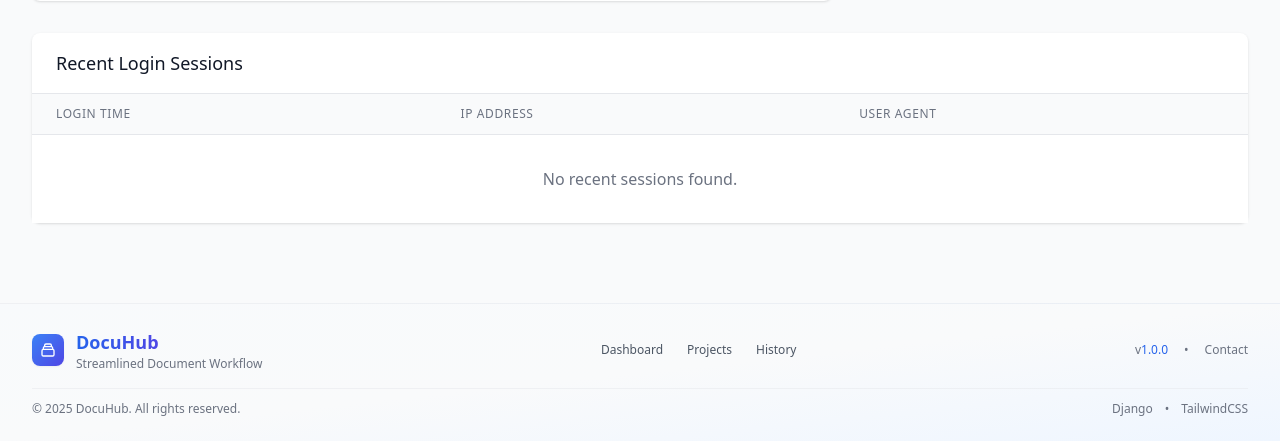
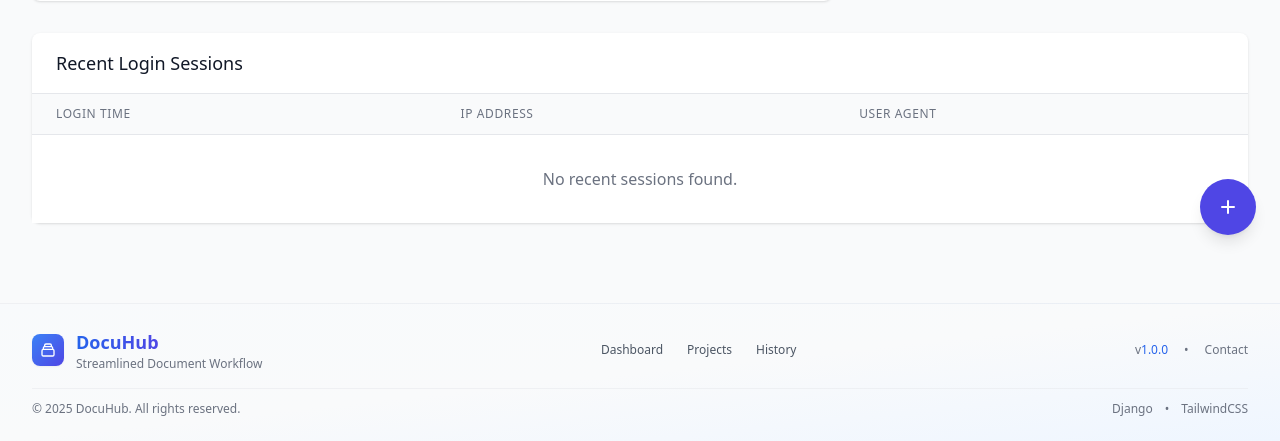
Before and after one commit to drsshk/docuhub, a Django app: page /accounts/admin/users/1/ in a window 1280 px wide. Shown: the part 541-982 px from the top of the page. Run offline with Django 5.2, Linux system fonts and the light colour scheme; the visitor is signed in with stand-in values (Sample User, id 1); data comes from the database, SQL or seed files in the repository; data that the repository does not hold is empty; some libraries are stand-ins or nearby versions.

Commit message:
add logo

```diff
--- a/templates/base.html
+++ b/templates/base.html
@@ -6,7 +6,7 @@
     <meta name="viewport" content="width=device-width, initial-scale=1.0">
     <title>{% block title %}DocuHub - Drawing Version Management{% endblock %}</title>
 
-    <link rel="icon" href="{% static 'core/images/favicon.svg' %}" type="image/svg+xml">
+    <link rel="icon" href="https://cdn-icons-png.flaticon.com/512/5064/5064889.png" type="image/png">
 
     <link rel="stylesheet" href="https://cdnjs.cloudflare.com/ajax/libs/font-awesome/6.5.2/css/all.min.css" integrity="sha512-SnH5WK+bZxgPHs44uWIX+LLJAJ9/2PkPKZ5QiAj6Ta86w+fsb2TkcmfRyVX3pBnMFcV7oQPJkl9QevSCWr3W6A==" crossorigin="anonymous" referrerpolicy="no-referrer" />
 
@@ -768,7 +768,31 @@
     </footer>
 
 
-
+    <!-- Floating Action Button -->
+    <div class="fixed bottom-6 right-6 z-30" x-data="{ open: false }">
+        <div x-show="open" x-transition class="absolute bottom-16 right-0 flex flex-col space-y-2">
+            <a href="{% url 'projects:create' %}" class="floating bg-blue-500 hover:bg-blue-600 text-white p-3 rounded-full shadow-lg">
+                <svg class="w-5 h-5" fill="none" stroke="currentColor" viewBox="0 0 24 24">
+                    <path stroke-linecap="round" stroke-linejoin="round" stroke-width="2" d="M12 6v6m0 0v6m0-6h6m-6 0H6"/>
+                </svg>
+            </a>
+            {% if user.is_staff %}
+            <a href="{% url 'projects:admin_pending' %}" class="floating bg-orange-500 hover:bg-orange-600 text-white p-3 rounded-full shadow-lg">
+                <svg class="w-5 h-5" fill="none" stroke="currentColor" viewBox="0 0 24 24">
+                    <path stroke-linecap="round" stroke-linejoin="round" stroke-width="2" d="M12 8v4l3 3m6-3a9 9 0 11-18 0 9 9 0 0118 0z"/>
+                </svg>
+            </a>
+            {% endif %}
+        </div>
+        <button @click="open = !open" class="floating bg-indigo-600 hover:bg-indigo-700 text-white p-4 rounded-full shadow-lg transition-all duration-300">
+            <svg x-show="!open" class="w-6 h-6" fill="none" stroke="currentColor" viewBox="0 0 24 24">
+                <path stroke-linecap="round" stroke-linejoin="round" stroke-width="2" d="M12 6v6m0 0v6m0-6h6m-6 0H6"/>
+            </svg>
+            <svg x-show="open" class="w-6 h-6" fill="none" stroke="currentColor" viewBox="0 0 24 24">
+                <path stroke-linecap="round" stroke-linejoin="round" stroke-width="2" d="M6 18L18 6M6 6l12 12"/>
+            </svg>
+        </button>
+    </div>
 
     <!-- Version Details Modal -->
     <div id="version-modal" class="fixed inset-0 z-50 overflow-y-auto hidden" aria-labelledby="modal-title" role="dialog" aria-modal="true">
```
